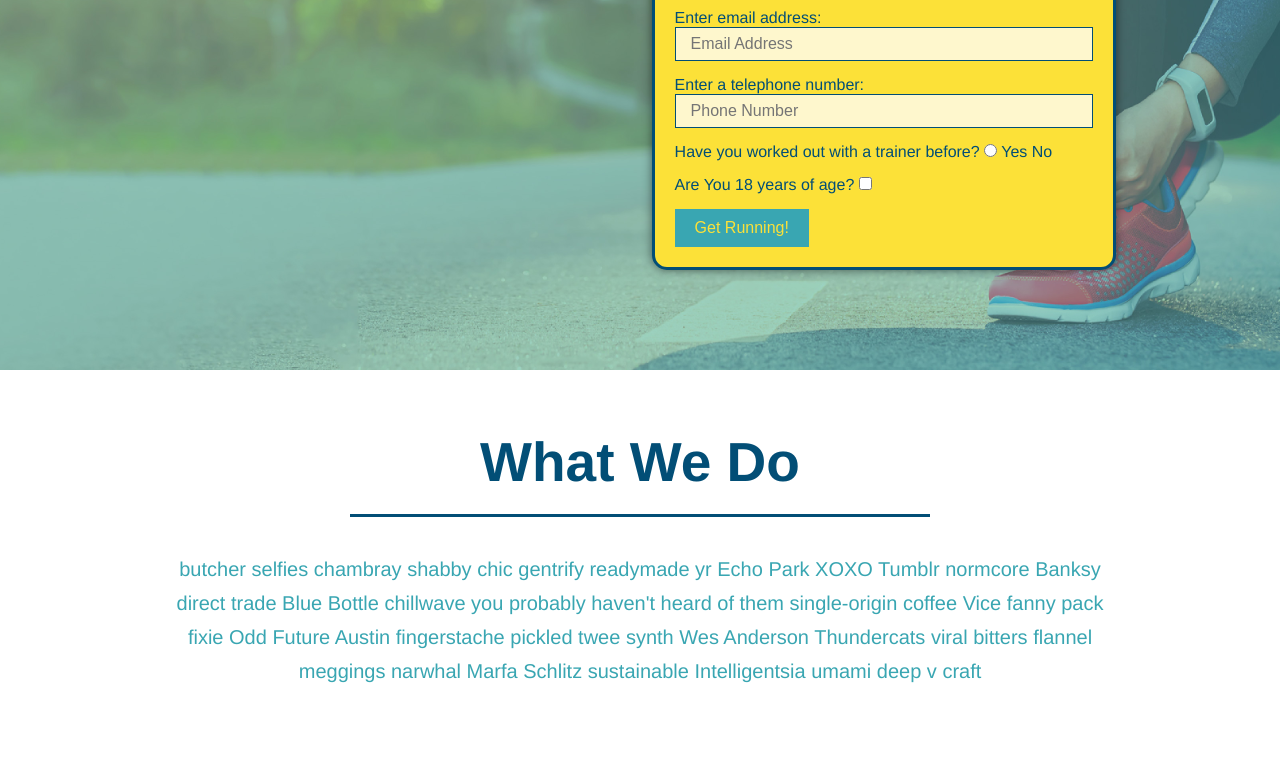
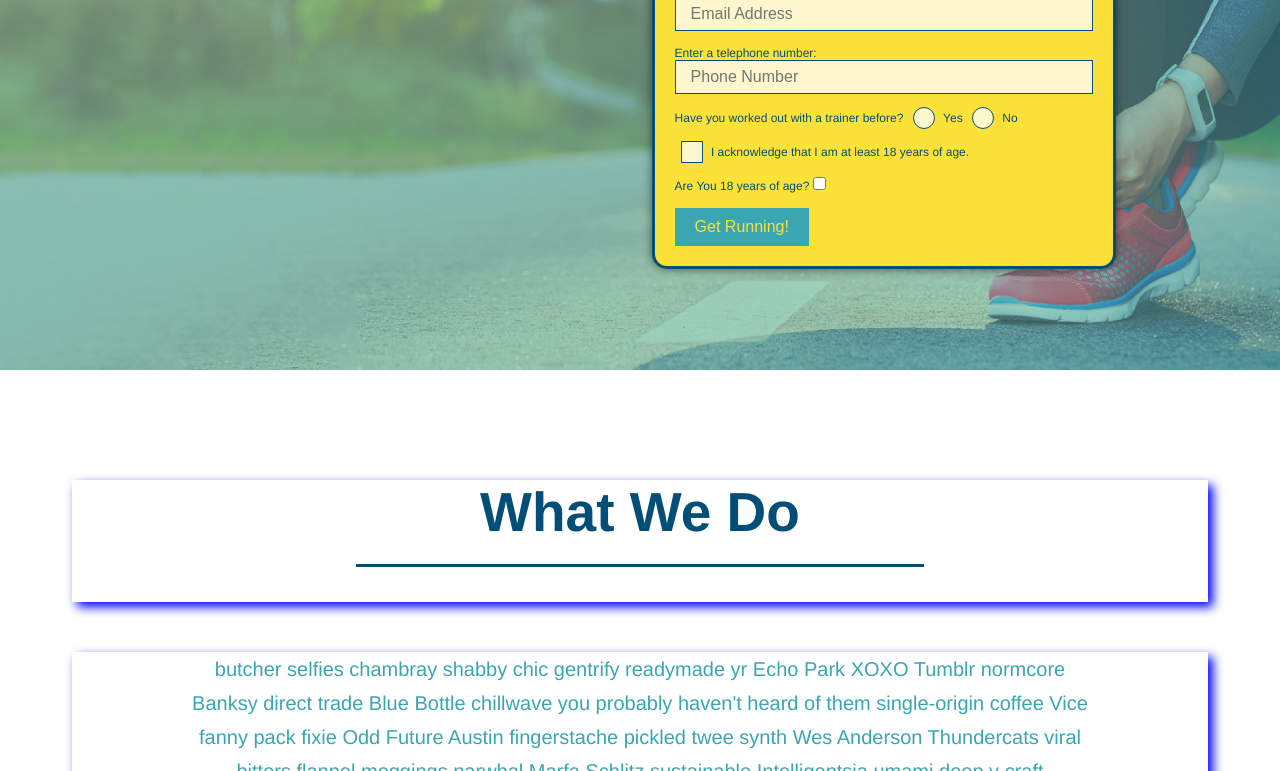
Before and after one commit to nitinvemuri/run-buddyyy, a plain HTML site: page index.html in a window 1280 px wide. Shown: the part 348-1119 px from the top of the page. Drawn offline with Linux system fonts and the light colour scheme.

Commit message:
final css touches

```diff
--- a/assets/css/style.css
+++ b/assets/css/style.css
@@ -18,6 +18,7 @@ header {
   position: -webkit-sticky;
   position: sticky;
   top: 0;
+  z-index: 9999;
 }
 
 header {
@@ -163,6 +164,25 @@ section {
   color: #024e76;
   box-shadow: 0 0 10px rgba(0, 0, 0, 0.5);
   border-radius: 15px;
+}
+
+div {
+  --favorite-color: blue;
+  color: var(--favorite-color);
+  box-shadow: 5px 5px 10px var(--favorite-color);
+}
+
+div {
+  --size-small: 12px;
+  --size-big: 50px;
+  font-size: var(--size-small);
+  margin: var(--size-big) var(--size-small);
+}
+
+:root {
+  --primary-color: #fce138;
+  --secondary-color: #024e76;
+  --tertiary-color: #39a6b2;
 }
 
 /* default state */
@@ -461,12 +481,78 @@ button:active {
 }
 
 .contact-form input, .contact-form textarea {
-
+/* /* add * */
 }
 
 .contact-form input, .contact-form textarea:focus {
+/* add */
+}
 
+.checkbox-wrapper input, .radio-wrapper input {
+  opacity: 0;
 }
+
+.checkbox-wrapper label, .radio-wrapper label {
+  position: relative;
+  left: 10px;
+  margin: 10px;
+  line-height: 1.6;
+}
+
+.checkbox-wrapper label::before, .radio-wrapper label::before {
+  content: "";
+  height: 20px;
+  width: 20px;
+  background: rgba(255, 255, 255, 0.75);
+  border: 1px solid #024e76;
+  position: absolute;
+  top: -4px;
+  left: -30px;
+}
+
+.radio-wrapper label::before {
+  border-radius: 50%;
+}
+
+.radio-wrapper label::after {
+  content: "";
+  width: 20px;
+  height: 20px;
+  border-radius: 50%;
+  background: #024e76;
+  position: absolute;
+  left: -29px;
+  top: -3px;
+  background-image: radial-gradient(circle, #39a6b2, #024e76);
+}
+
+.checkbox-wrapper label::after {
+  content: "";
+  height: 6px;
+  width: 14px;
+  border-left: 2px solid #024e76;
+  border-bottom: 2px solid #024e76;
+  position: absolute;
+  left: -26px;
+  top: 1px;
+  transform: rotate(-58deg);
+}
+
+.checkbox-wrapper input + label::after,
+.radio-wrapper input + label::after {
+  content: none;
+}
+
+.checkbox-wrapper input:checked + label::after,
+.radio-wrapper input:checked + label::after {
+  content: "";
+}
+
+
+.radio-wrapper input:checked + label {
+  font-weight: bold;
+}
+
 
 .step:last-child {
   border-bottom: 1px solid #39a6b2;
--- a/index.html
+++ b/index.html
@@ -59,13 +59,23 @@
                 <input type="text" placeholder="Email Address" name="email" id="email" class="form-input">
                 <label for="phone">Enter a telephone number:</label>
                 <input type="text" placeholder="Phone Number" name="phone" id="phone" class="form-input">
-           <p>
-               Have you worked out with a trainer before?
-               <input type="radio" name="trainer-confirm" id="trainer-yes"/>
-               <label for="trainer-yes"> Yes</label>
-               <inpute type="radio" name="trainer-confirm" id="trainer-no"/>
-               <label for="trainer-no">No</label>
-           </p>
+                <p>
+                  Have you worked out with a trainer before?
+                  <span class="radio-wrapper">
+                    <input type="radio" name="trainer-confirm" id="trainer-yes" />
+                    <label for="trainer-yes">Yes</label>
+                  </span>
+                  <span class="radio-wrapper">
+                    <input type="radio" name="trainer-confirm" id="trainer-no" />
+                    <label for="trainer-no">No</label>
+                  </span>
+                </p>
+                <p>
+                  <span class="checkbox-wrapper">
+                    <input type="checkbox" name="age-confirm" id="checkbox" />
+                    <label for="checkbox">I acknowledge that I am at least 18 years of age.</label>
+                  </span>
+                </p>
            <p>
                <label for="checkbox">
                Are You 18 years of age?
```
